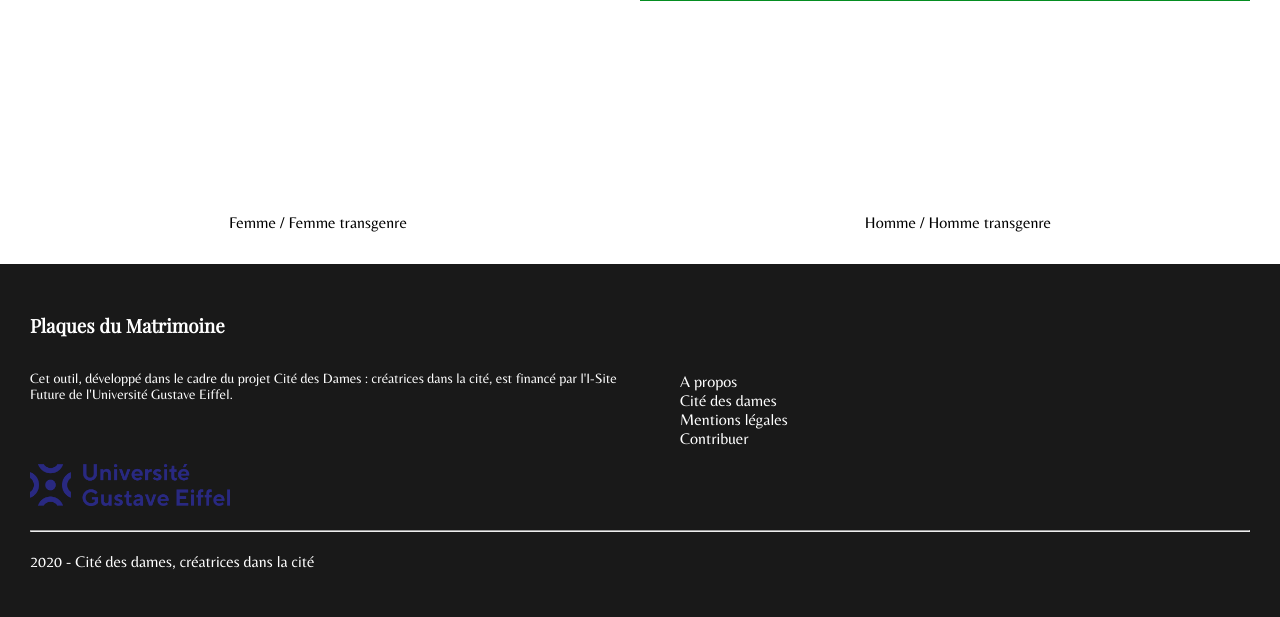
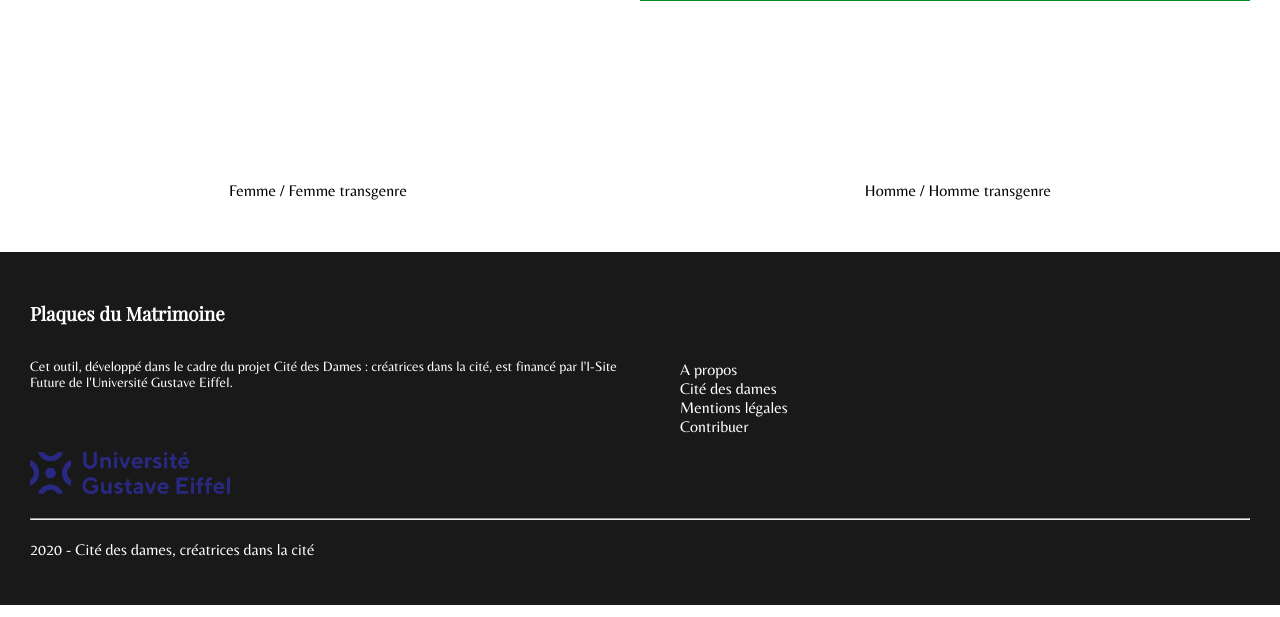
Before and after one commit to PhilippeGambette/PlaquesDuMatrimoine, a PHP site: page /plaquesdumatrimoine/proto_front/index.php in a window 1280 px wide. Shown: the part 639-1256 px from the top of the page. Run offline with PHP 8.4, Linux system fonts and the light colour scheme; some libraries are stand-ins or nearby versions; some web fonts are replaced.

Commit message:
Markers, scroll auto, préfixes

```diff
--- a/proto_front/css/style.css
+++ b/proto_front/css/style.css
@@ -486,16 +486,17 @@ ul {
   height: auto;
 }
 
-#leaf-marker {
+#toggle-leaf-marker {
   font-family: "Belleza";
   display: -webkit-box;
   display: -ms-flexbox;
   display: flex;
   -ms-flex-pack: distribute;
       justify-content: space-around;
+  margin-bottom: 1.25rem;
 }
 
-#leaf-marker span:hover {
+#toggle-leaf-marker span:hover {
   cursor: pointer;
 }
 
@@ -749,7 +750,7 @@ hr {
   .container-right {
     display: none;
   }
-  #leaf-marker {
+  #toggle-leaf-marker {
     -webkit-box-orient: vertical;
     -webkit-box-direction: normal;
         -ms-flex-direction: column;
--- a/proto_front/css/style.scss
+++ b/proto_front/css/style.scss
@@ -264,10 +264,11 @@ ul {
   }
 }
 
-#leaf-marker {
+#toggle-leaf-marker {
   font-family: $text-family;
   display: flex;
   justify-content: space-around;
+  margin-bottom: 1.25rem;
 
   span{
     &:hover{
@@ -504,7 +505,7 @@ hr {
     display: none;
   }
 
-  #leaf-marker {
+  #toggle-leaf-marker {
     flex-direction: column;
     justify-content: center;
     align-items: center;
--- a/proto_front/index.php
+++ b/proto_front/index.php
@@ -54,19 +54,18 @@
   </div>
 
   <div class="container-map">
-    <h2 class="phrase-cityname">Résultats pour <span id="cityname-h"></span></h2>
+    <h2 id="js-phrase-cityname" class="phrase-cityname">Résultats pour <span id="cityname-h"></span></h2>
     <div id="js-map"></div>
     <h3 class="stats-title">Statistiques <i class="fas fa-chart-pie"></i></h3>
-    <p id="phraseResult"><span id="nbFemmes"></span> femme<span class="pluriel">s</span> représentée<span
-        class="pluriel">s</span> pour un total de <span id="nbLieux"></span> lieux</p>
+    <p id="phraseResult"><span id="js-nbFemmes"></span> femme<span id="js-pluriel">s</span> représentée<span id="js-pluriel">s</span> pour un total de <span id="js-nbLieux"></span> lieux</p>
   </div>
 
-  <div id="graph"></div>
+  <div id="js-graph"></div>
 
-  <div id="leaf-marker">
-   <span id="toggle-men">Femme / Femme transgenre</span>
-   <span id="toggle-women">Homme / Homme transgenre</span>
-  </div>
+  <div id="toggle-leaf-marker">
+   <span id="toggle-women">Femme / Femme transgenre</span>
+   <span id="toggle-men">Homme / Homme transgenre</span>
+ </div>
 
   <div class="results" id="results">
   </div>
--- a/proto_front/js/plaquesDuMatrimoine.js
+++ b/proto_front/js/plaquesDuMatrimoine.js
@@ -16,22 +16,24 @@ var cityList = [];
 var codeINSEE;
 
 const FEMICON = new L.Icon({
-  iconUrl: 'img/leaf-red.png',
-  shadowUrl: 'img/leaf-shadow.png',
-  iconSize: [25, 41],
+  iconUrl: 'img/LogoFemme_nt.png',
+  iconSize: [41, 29],
   iconAnchor: [12, 41],
   popupAnchor: [1, -34],
   shadowSize: [41, 41]
 });
 
 const HOMICON = new L.Icon({
-  iconUrl: 'img/leaf-green.png',
-  shadowUrl: 'img/leaf-shadow.png',
-  iconSize: [25, 41],
+  iconUrl: 'img/LogoHomme_nt.png',
+  iconSize: [41, 29],
   iconAnchor: [12, 41],
   popupAnchor: [1, -34],
   shadowSize: [41, 41]
 });
+
+$(document).on('click','#toggle-men',function(){
+  $('.leaflet-marker-icon').toggle();
+})
 
 // Show the user position on the map
 function makeMap(lat, long) {
@@ -80,7 +82,7 @@ function addTableRow(topic, name, coord, topicCode) {
      }
 
 
-     var foundName = `<tr class="border_bottom count-street foundName` + lineNb + `">
+     var foundName = `<tr class="border_bottom js_count-street foundName` + lineNb + `">
      <td>` + topic + `</td>
      <td class="placeName" data-coord=`+coordinates.split(" ")+ `> <a class="change" title="Suggérer une modification" href="change.php?cityname=`+cityName+`&nom=`+name+`&topic=`+topic+`&codeINSEE=`+codeINSEE+`" target="_blank" > <i class="fas fa-user-edit contribute"></i> </a>` + name +  ` </td>
      <td>` + analyzedName +
@@ -89,7 +91,7 @@ function addTableRow(topic, name, coord, topicCode) {
     $("table").append(foundName);
   }else{
 
-     var notFound = `<tr class="border_bottom count-street">
+     var notFound = `<tr class="border_bottom js_count-street">
      <td>` + topic + `</td>
      <td data-coord=`+coordinates.split(" ")+`> <a class="change" title="Suggérer une modification" href="change.php?cityname=`+cityName+`&nom=`+name+`&topic=`+topic+`&codeINSEE=`+codeINSEE+`" target="_blank"> <i class="fas fa-user-edit contribute"></i> </a>` + name + `
      </td>
@@ -434,16 +436,15 @@ function getNextWikidataAlias() {
 }
 
 function plotlyGraph() {
-
-  $('.load-data').hide();
+  $('#js-load-data').hide();
   $('.stats-title').show();
-  $('.pluriel').hide();
+  $('#js-pluriel').hide();
   $('#phraseResult').show();
   $('.svg-container').show();
   // Count the number of lines with a "female" or "male" class
   var nombreHommes = $('.masculin').length;
   var nombreFemmes = $('.féminin').length;
-  var nbLieux = $('.count-street').length;
+  var nbLieux = $('.js_count-street').length;
   var nombreNd = (nbLieux - (nombreHommes+nombreFemmes));
   console.log(nbLieux);
 
@@ -457,22 +458,22 @@ function plotlyGraph() {
   $('#phraseResult').show();
 
   if(nombreFemmes > 1){
-    $('.pluriel').show();
-    $('#nbFemmes').html(nombreFemmes);
+    $('#js-pluriel').show();
+    $('#js-nbFemmes').html(nombreFemmes);
   }else if(nombreFemmes == 1){
-    $('#nbFemmes').html(nombreFemmes);
+    $('#js-nbFemmes').html(nombreFemmes);
   }else{
-    $('#nbFemmes').html("Aucune")
+    $('#js-nbFemmes').html("Aucune")
   }
 
-  $('#nbLieux').html((nbLieux).toString());
+  $('#js-nbLieux').html((nbLieux).toString());
 
   var data = [{
     values: [txHom, txFem, txNd],
     labels: ['Homme', 'Femme','Aucun nom de personne identifié'],
     type: 'pie',
     marker:{
-      colors: ['#b7e669','#e65572','yellow']
+      colors: ['#f1c232ff','#ea5b3aff','#2231DB']
     }
   }];
 
@@ -482,9 +483,9 @@ function plotlyGraph() {
 
   var layout = {
     title: {
-      text: `Répartition hommes/femmes pour les noms de lieux de <br>` + cityName,
+      text: `<b>Répartition femmes/hommes <br>pour les noms de lieux de <br>` + cityName+`</b>`,
       font: {
-        family: 'Arial, San Francisco',
+        family: 'Belleza, Arial, San Francisco',
         size: 15
       },
     }
@@ -497,5 +498,5 @@ function plotlyGraph() {
     plotlyServerURL: 'https://matrimoine.alanakra.fr'
   }
 
-  Plotly.newPlot('graph', data, layout, config, {displayModeBar: false, displaylogo: false});
+  Plotly.newPlot('js-graph', data, layout, config, {displayModeBar: false, displaylogo: false});
 }
--- a/proto_front/js/script-home.js
+++ b/proto_front/js/script-home.js
@@ -92,7 +92,7 @@ $(document).ready(function () {
     document.title = 'Résultats pour ' + cityName;
     $('#cityname-h').html($('#inputCity').val());
     $('#results').html('<p>Résultats pour la commune de '+$('#inputCity').val()+'</p>');
-    $('#results').html('<div class="load-data"><h3>Collecte des données en cours...</h3></div>');
+    $('#results').html('<div id="js-load-data" class="load-data"><h3>Collecte des données en cours...</h3></div>');
     $('#phraseResult').hide();
     $('.stats-title').hide();
     codeINSEE = insert + communes[$("#inputCity").val()][0];
@@ -100,13 +100,13 @@ $(document).ready(function () {
     console.log('Code OSM : ' + communes[$('#inputCity').val()][1]);
     var appendTable = `<table id="table-results">
     <tr>
-      <th>Type</th>
-      <th>Nom du lieu</th>
-      <th>Nom de personne potentiel</th>
-      <th>Nom trouvé sur Wikidata</th>
-      <th>Genre</th>
+    <th>Type</th>
+    <th>Nom du lieu</th>
+    <th>Nom de personne potentiel</th>
+    <th>Nom trouvé sur Wikidata</th>
+    <th>Genre</th>
     </tr>
-    </table>`
+    </table>`;
     $('#results').append(appendTable);
     $('.svg-container').hide();
 
@@ -120,6 +120,8 @@ $(document).ready(function () {
         maxZoom: 20
       }).addTo(map);
     }
+
+    window.scrollTo(0,$('#js-phrase-cityname')[0].offsetTop);
 
     // Make an Ajax request to BAN file of the department selected and call analyzeBanData() function in case of success
     $.get('../data/BAN' + (insert + communes[$("#inputCity").val()][0]).slice(0, 2) + '.csv')
--- a/proto_front/js/script-location.js
+++ b/proto_front/js/script-location.js
@@ -95,7 +95,7 @@ $(document).ready(function () {
         console.log(codeOSM);
 
         getBanData(codeINSEE);
-        $('#results').html('<div class="load-data"><h3>Collecte des données en cours...</h3></div>');
+        $('#results').html('<div id="js-load-data" class="load-data"><h3>Collecte des données en cours...</h3></div>');
         var appendTable = `<table class="table-results">
         <tr>
           <th>Type</th>
```
Also changed, not shown: proto_front/proximite.php (+5 -5 lines), proto_front/include/plaques_matrimoine.sql (renamed from proto_front/plaques_matrimoine.sql), proto_front/js/namelist.js, 2 other files.
